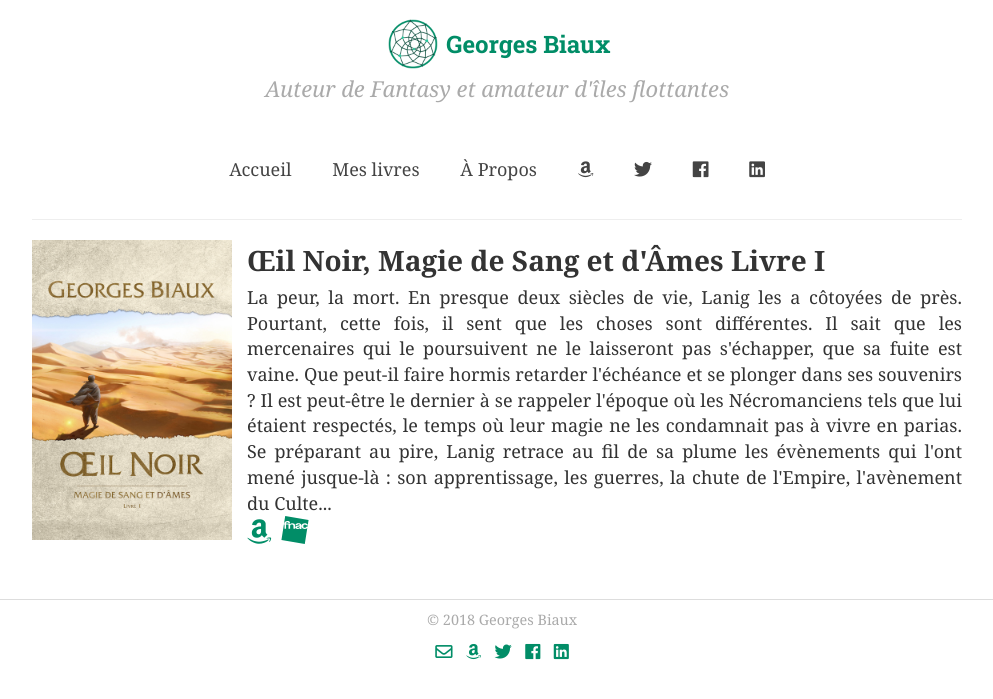
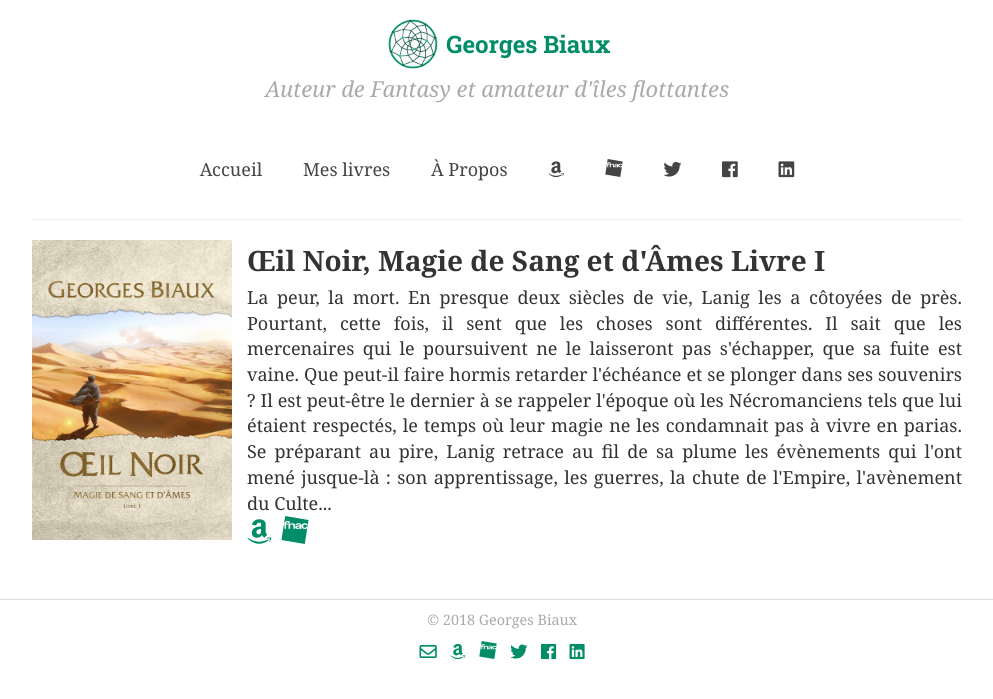
Before and after one commit to georgesbiaux/georgesbiaux.github.io, a Jekyll site: the page built from books/index.html, in a window 1280 px wide. Shown: the top 699 px of the page, without its empty margins (143-1136 px from the left). Built offline with Jekyll 4.4.1, drawn with Linux system fonts in a browser that asks for light colours; nearby versions of some CDN libraries.

Commit message:
Add fnac logo to header and footer

```diff
--- a/_layouts/default.html
+++ b/_layouts/default.html
@@ -62,6 +62,26 @@
       <li><a href="/books">Mes livres</a></li>
       <li><a href="/about">À Propos</a></li>
       <li><a href="https://www.amazon.fr/Georges-Biaux/e/B07FC19RD6" target="_blank"><i class="fab fa-amazon"></i></a></li>
+      <li><a href="https://www.fnac.com/livre-numerique/a12643494/Georges-Biaux-%C5%92il-Noir?omnsearchpos=2#FORMAT=ePub" target="_blank">
+        <svg class="fab fa-fnac" version="1.1" id="Layer_1" xmlns="&ns_svg;" xmlns:xlink="&ns_xlink;" width="499.098" height="515.098"
+           viewBox="0 0 499.098 515.098" overflow="visible" enable-background="new 0 0 499.098 515.098" xml:space="preserve">
+        <g>
+          <path fill="#EBB300" d="M287.471,208.043c0,10.078,9.727,12.551,20.639,12.551c11.387,0,31.281-4.162,31.281-30.711
+            c-5.695,3.994-21.555,4.184-31.992,5.705C296.959,197.299,287.471,198.152,287.471,208.043z"/>
+          <path fill="#EBB300" d="M144.246,137.674h14.207v13.693h0.625c7.5-11.031,29.25-16.035,41.75-16.035c31.461,0,50,15.846,50,40.188
+            V236h-29.584v-55.535c0-16.166-16.664-24.465-30.416-24.465c-16.041,0-30.916,8.49-30.916,28.459V236h-29.586v-80.26H84.828V236
+            H57.244v-80.26H44.977L0,441.436l429.604,73.662l46.104-292.855c-10.248,10.73-26.371,16.42-46.297,16.42
+            c-36.232,0-60.619-20.92-60.619-50.398c0-30.621,22.297-53.252,61.316-53.252c25.039,0,48.252,9.512,54.76,29.045l14.23-90.395
+            L69.496,0L47.822,137.674h9.422v-7.607c0-17.307,15.584-37.4,49.584-37.4c22.668,0,50.668,6,50.668,36h-26
+            C131.496,118,114.828,114,106.828,114c-11.332,0-22,9.6-22,17.777v5.896h45.498H144.246z M367.074,237.332h-28.92V226.49
+            c-10.676,8.939-27.674,12.172-42.617,12.172c-23.248,0-41.752-9.318-41.752-29.479c0-22.252,20.875-27.578,41.752-29.859
+            c20.637-2.473,39.854-1.902,39.854-12.934c0-11.6-9.965-13.313-21.826-13.313c-12.809,0-21.111,4.184-22.299,14.834H257.58
+            c1.898-25.293,28.127-32.9,55.646-32.9c24.434,0,53.848,8.373,53.848,31.957V237.332z"/>
+          <path fill="#EBB300" d="M429.875,155.361c-21.135,0-28.104,17.496-28.104,31.951c0,14.072,6.736,31,27.406,31
+            c15.33,0,24.156-7.988,26.246-19.971h24.045l4.102-26.055h-29.309C452.172,161.256,443.578,155.361,429.875,155.361z"/>
+        </g>
+        </svg>
+      </a></li>
       <li><a href="https://twitter.com/georgesbiaux" target="_blank"><i class="fab fa-twitter"></i></a></li>
       <li><a href="https://www.facebook.com/magiedesangetdame" target="_blank"><i class="fab fa-facebook"></i></a></li>
       <li><a href="https://fr.linkedin.com/in/georges-biaux-892a6ba5/" target="_blank"><i class="fab fa-linkedin"></i></a></li>
@@ -78,6 +98,26 @@
       <div class="icons">
         <a href="mailto:georges.biaux@gadz.org" target="_blank"> <i class="far fa-envelope"></i> </a> &nbsp;
         <a href="https://www.amazon.fr/Georges-Biaux/e/B07FC19RD6" target="_blank"> <i class="fab fa-amazon"></i> </a> &nbsp;
+        <a href="https://www.fnac.com/livre-numerique/a12643494/Georges-Biaux-%C5%92il-Noir?omnsearchpos=2#FORMAT=ePub" target="_blank">
+          <svg class="fab fa-fnac" version="1.1" id="Layer_1" xmlns="&ns_svg;" xmlns:xlink="&ns_xlink;" width="499.098" height="515.098"
+             viewBox="0 0 499.098 515.098" overflow="visible" enable-background="new 0 0 499.098 515.098" xml:space="preserve">
+          <g>
+            <path fill="#EBB300" d="M287.471,208.043c0,10.078,9.727,12.551,20.639,12.551c11.387,0,31.281-4.162,31.281-30.711
+              c-5.695,3.994-21.555,4.184-31.992,5.705C296.959,197.299,287.471,198.152,287.471,208.043z"/>
+            <path fill="#EBB300" d="M144.246,137.674h14.207v13.693h0.625c7.5-11.031,29.25-16.035,41.75-16.035c31.461,0,50,15.846,50,40.188
+              V236h-29.584v-55.535c0-16.166-16.664-24.465-30.416-24.465c-16.041,0-30.916,8.49-30.916,28.459V236h-29.586v-80.26H84.828V236
+              H57.244v-80.26H44.977L0,441.436l429.604,73.662l46.104-292.855c-10.248,10.73-26.371,16.42-46.297,16.42
+              c-36.232,0-60.619-20.92-60.619-50.398c0-30.621,22.297-53.252,61.316-53.252c25.039,0,48.252,9.512,54.76,29.045l14.23-90.395
+              L69.496,0L47.822,137.674h9.422v-7.607c0-17.307,15.584-37.4,49.584-37.4c22.668,0,50.668,6,50.668,36h-26
+              C131.496,118,114.828,114,106.828,114c-11.332,0-22,9.6-22,17.777v5.896h45.498H144.246z M367.074,237.332h-28.92V226.49
+              c-10.676,8.939-27.674,12.172-42.617,12.172c-23.248,0-41.752-9.318-41.752-29.479c0-22.252,20.875-27.578,41.752-29.859
+              c20.637-2.473,39.854-1.902,39.854-12.934c0-11.6-9.965-13.313-21.826-13.313c-12.809,0-21.111,4.184-22.299,14.834H257.58
+              c1.898-25.293,28.127-32.9,55.646-32.9c24.434,0,53.848,8.373,53.848,31.957V237.332z"/>
+            <path fill="#EBB300" d="M429.875,155.361c-21.135,0-28.104,17.496-28.104,31.951c0,14.072,6.736,31,27.406,31
+              c15.33,0,24.156-7.988,26.246-19.971h24.045l4.102-26.055h-29.309C452.172,161.256,443.578,155.361,429.875,155.361z"/>
+          </g>
+          </svg>
+        </a> &nbsp;
         <a href="https://twitter.com/georgesbiaux" target="_blank"> <i class="fab fa-twitter"></i> </a> &nbsp;
         <a href="https://www.facebook.com/magiedesangetdame" target="_blank"> <i class="fab fa-facebook"></i> </a> &nbsp;
         <a href="https://fr.linkedin.com/in/georges-biaux-892a6ba5/" target="_blank"> <i class="fab fa-linkedin"></i> </a>
--- a/assets/css/hamvocke.css
+++ b/assets/css/hamvocke.css
@@ -387,6 +387,34 @@ h1.title {
   fill: #23527c;
 }
 
+nav ul li a .fab.fa-fnac {
+  height: 18px;
+  width: 18px;
+  margin-bottom: -1px;
+}
+
+nav ul li a .fab.fa-fnac path {
+  fill: #444;
+}
+
+nav ul li a .fab.fa-fnac path:hover {
+  fill: #23527c;
+}
+
+footer .icons .fab.fa-fnac {
+  height: 18px;
+  width: 18px;
+  margin-bottom: -1px;
+}
+
+footer .icons .fab.fa-fnac path {
+  fill: #018d67;
+}
+
+footer .icons .fab.fa-fnac path:hover {
+  fill: #23527c;
+}
+
 @media (max-width: 768px) {
     #text {
 	    width: 100%;
--- a/books/index.html
+++ b/books/index.html
@@ -35,7 +35,6 @@ title: georgesbiaux.com | Mes livres
           		c15.33,0,24.156-7.988,26.246-19.971h24.045l4.102-26.055h-29.309C452.172,161.256,443.578,155.361,429.875,155.361z"/>
           </g>
           </svg>
-
         </a>
       </div>
     </div>
```
